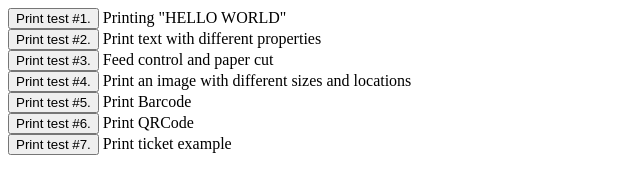
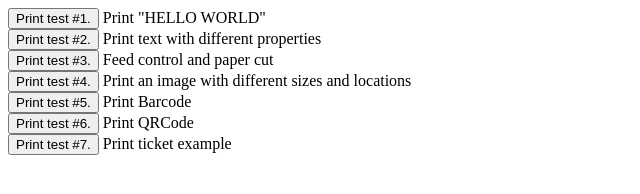
Before and after one commit to Zimtronic/posjs, a plain HTML site: page posjs/index.html in a window 1280 px wide. Shown: the full height of the page, 0-640 px from the left. Drawn offline with Linux system fonts and the light colour scheme.

Commit message:
add and update docs

```diff
--- a/posjs/index.html
+++ b/posjs/index.html
@@ -177,7 +177,7 @@
 <body>
     <form name="form1">
       <input type="button" onclick="test1()"value="Print test #1.">
-      <label>Printing "HELLO WORLD"</label><BR>
+      <label>Print "HELLO WORLD"</label><BR>
 
       <input type="button" onclick="test2()"value="Print test #2.">
       <label>Print text  with different properties</label><BR>
```
Also changed, not shown: 1 other file.
